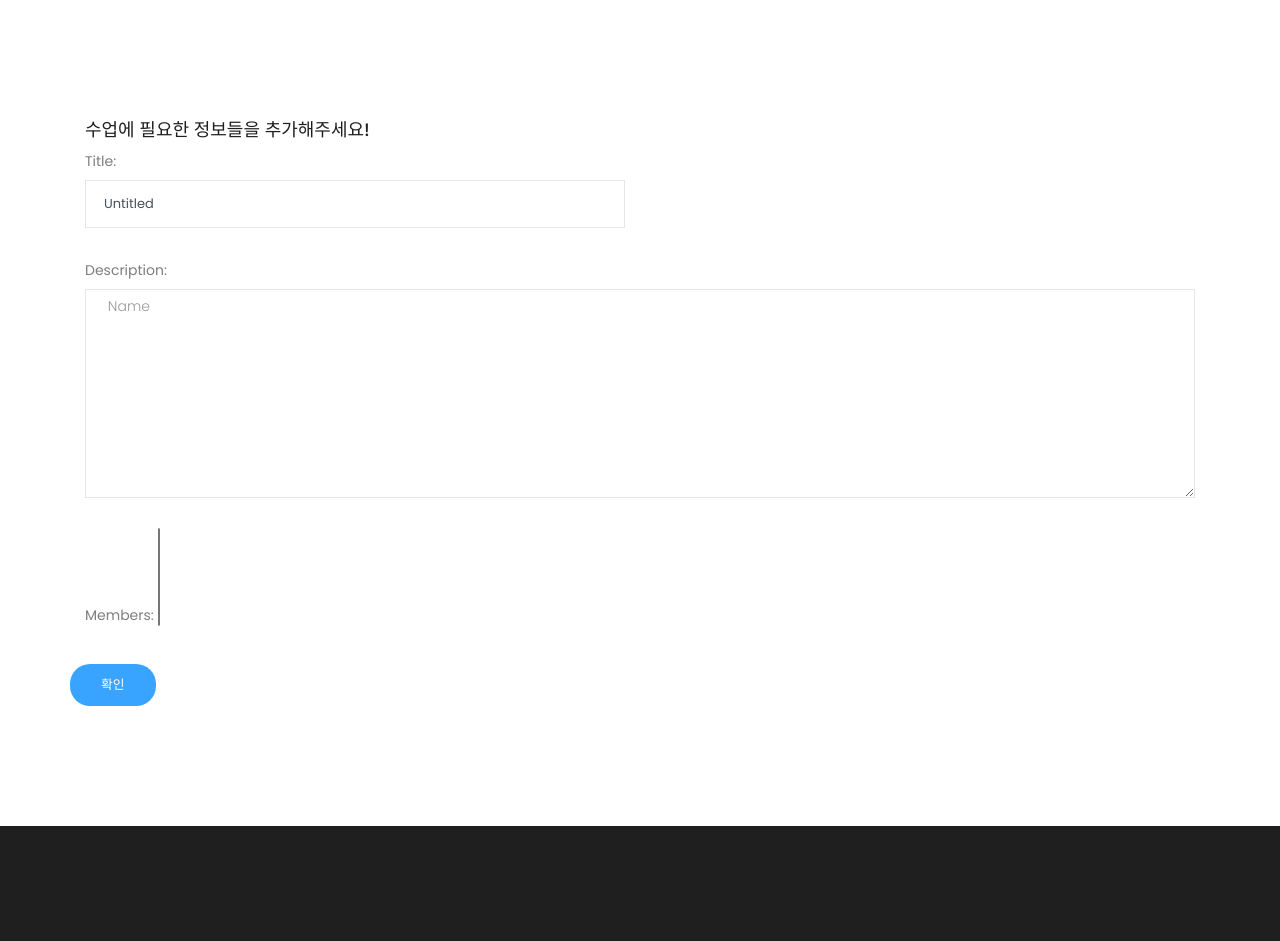
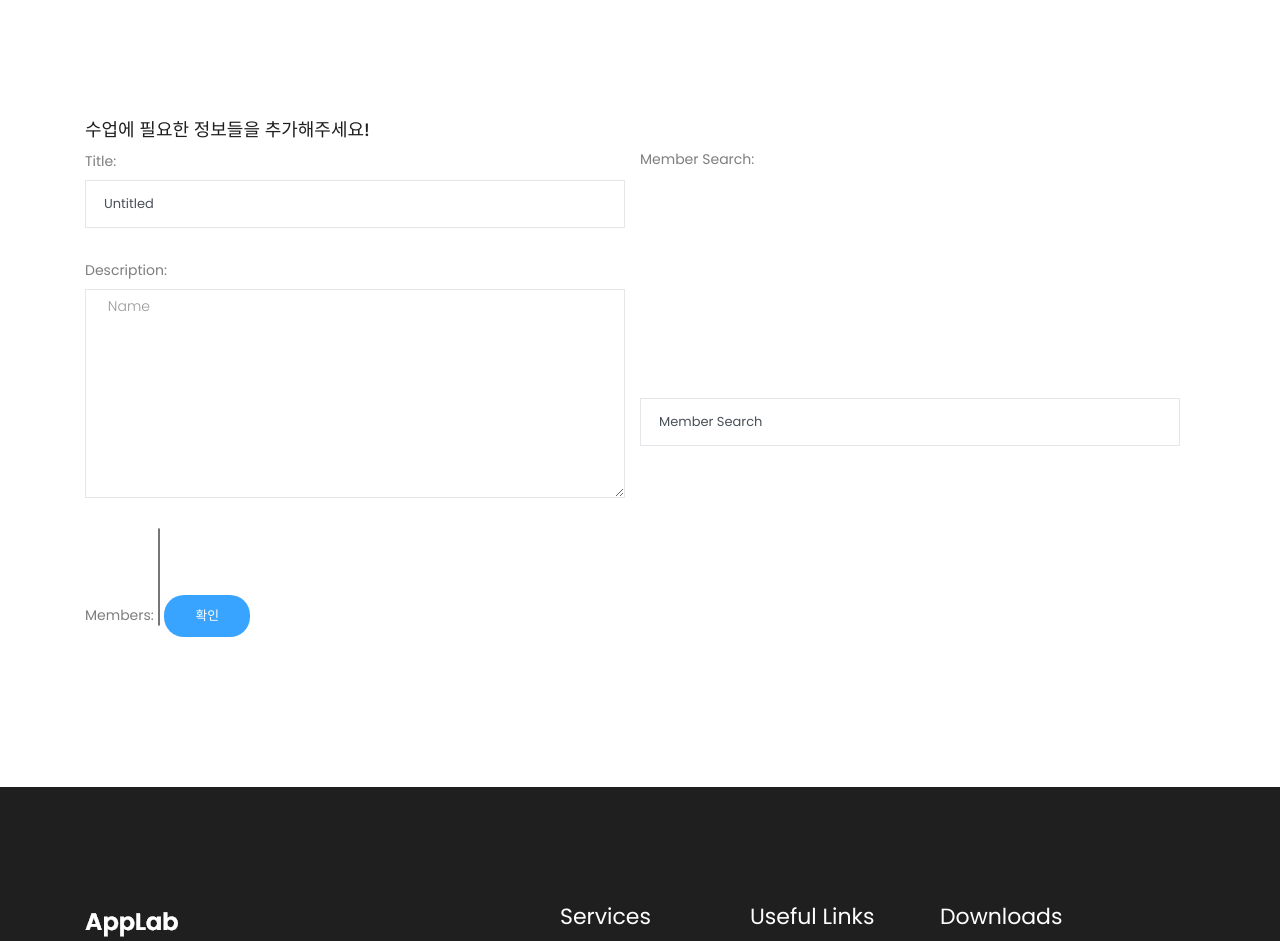
Before and after one commit to COCODlNG/CoCoding_backend, a Django app: template CoCoding/apps/meetings/templates/meeting_form.html in a window 1280 px wide. Shown: the part 501-1442 px from the top of the page. Run offline with Django 3.2, Linux system fonts and the light colour scheme; the template is opened without the code that fills it: values that come from a table or form of the project are taken from there, others are empty; some libraries are stand-ins or nearby versions.

Commit message:
[meeting] add meeting form code

```diff
--- a/CoCoding/apps/meetings/templates/meeting_form.html
+++ b/CoCoding/apps/meetings/templates/meeting_form.html
@@ -3,22 +3,18 @@
 {% block content_container %}
     <div>
         <h4 class="wow fadeInDown" data-wow-duration="1s" data-wow-delay=".1s" style="visibility: visible; animation-duration: 1s; animation-delay: 0.1s;">수업에 필요한 정보들을 추가해주세요!</h4>
-        <form class="form-contact contact_form" action="." method="post" id="contactForm" novalidate="novalidate">
+        <form class="form-contact contact_form" action="." method="post">
             {% csrf_token %}
             <div class="row">
                 <div class="col-sm-6">
                     <div class="form-group">
                         <label for="id_title">Title:</label>
-                        <input class="form-control valid" name="title" maxlength="30" required id="id_title" value="Untitled"type="text" onfocus="this.placeholder = ''" onblur="this.placeholder = 'Enter the title'" placeholder="Enter the title">
+                        <input class="form-control valid" name="title" maxlength="30" required id="id_title" value="Untitled" type="text" onfocus="this.placeholder = ''" onblur="this.placeholder = 'Enter the title'" placeholder="Enter the title">
                     </div>
-                </div>
-                <div class="col-12">
                     <div class="form-group">
                         <label for="id_description">Description:</label>
                         <textarea class="form-control w-100" name="description" required id="id_description" cols="40" rows="10" onfocus="this.placeholder = ''" onblur="this.placeholder = 'Enter Message'" placeholder=" Name"></textarea>
                     </div>
-                </div>
-                <div class ="col-12">
                     <div class="form-group">
                         <label for="id_members">Members:</label>
                         <select class="form-control-static" name="members" required id="id_members" multiple>
@@ -26,9 +22,59 @@
                                 {{ member }}
                             {% endfor %}
                         </select>
+                        <button type="submit" class="genric-btn info circle">확인</button>
+
+                    </div>
+
+                </div>
+                <div class="col-6 row">
+                    <form id="add_member" method="post">
+                        {% csrf_token %}
+                        <label for="id_member">Member Search:</label>
+                        <input class="form-control valid" name="id_member" maxlength="30" required id="id_member" value="Member Search" type="text" onfocus="this.placeholder = ''" onblur="this.placeholder = 'Enter the member'" placeholder="Enter the member">
+                    </form>
+                    <div id="done_member">
+
                     </div>
                 </div>
-            <button class="genric-btn info circle">확인</button>
             </div>
+        </form>
+    </div>
 
+
+
+    {% block extra_js %}
+        <script type="text/javascript">
+            function newAlert (name){
+                alert(name);
+                return false;
+            }
+            $(document).ready(function () {
+                $('#id_member').keydown(function (key) {
+                    if(key.keyCode == 13){
+                        var username = $('#id_member').val()
+                        var queryString = $('#add_member').serialize();
+
+                        $.ajax({
+                            type: 'POST',
+                            url: '{% url 'meeting:member_update' object.pk %}',
+                            dataType: 'json',
+                            data: queryString,
+                            success: function (res) {
+                                if(res['message'])
+                                    newAlert(res['error']);
+                                else {
+                                    newAlert(username);
+                                    $('#done_member').html(username)
+                                }
+                            },
+                            error: function (error) {
+                                newAlert('존재 하지 않는 아이디입니다.');
+                            }
+                        });
+                    }
+                })
+            })
+        </script>
+    {% endblock %}
 {% endblock %}
```
